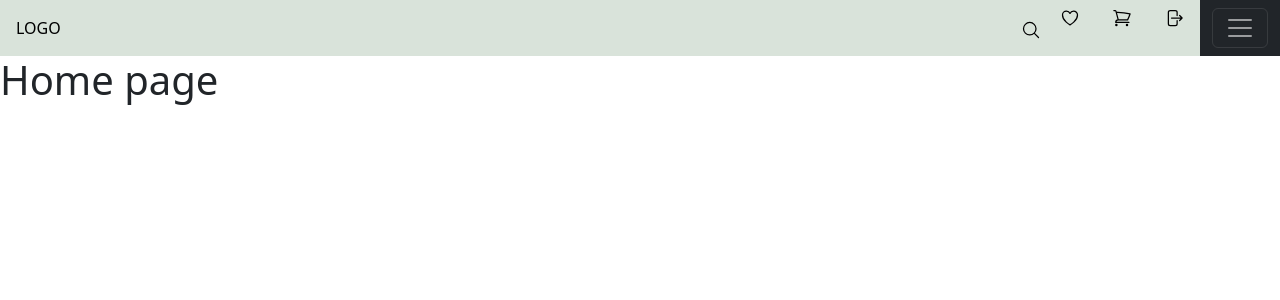
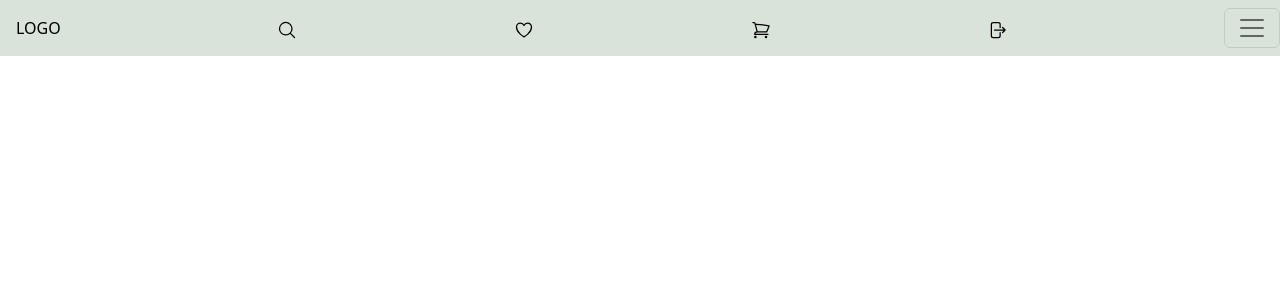
Before and after one commit to earthquake-algarve/react-service, a React (Create React App) app: page / in a window 1280 px wide. Shown: the top 300 px of the page. Built offline with nearby package versions, Linux system fonts and the light colour scheme.

Commit message:
refactor: navbar with react bootstrap

```diff
--- a/src/App.js
+++ b/src/App.js
@@ -1,4 +1,4 @@
-import Navbar from './components/Navbar'
+import Header from './components/Header'
 import Favorites from './pages/Favorites'
 import ShoppingCart from './pages/ShoppingCart'
 import Login from './pages/Login'
@@ -9,7 +9,7 @@ import 'bootstrap/dist/css/bootstrap.min.css';
 export default function App() {
   return (
     <>
-      <Navbar />
+      <Header />
       <div className="App">
         <Routes>
           <Route path='/' element={<Home />} />
--- /dev/null
+++ b/src/components/Header.js
@@ -0,0 +1,59 @@
+import { Link } from 'react-router-dom';
+import Button from 'react-bootstrap/Button';
+import Container from 'react-bootstrap/Container';
+import Form from 'react-bootstrap/Form';
+import Nav from 'react-bootstrap/Nav';
+import Navbar from 'react-bootstrap/Navbar';
+import Offcanvas from 'react-bootstrap/Offcanvas';
+import { MagnifyingGlass, Heart, ShoppingCart, Login, Menu } from '../Icons'
+
+
+
+export default function Header() {
+    return (
+      <>
+          <Container fluid className='container'>
+              {[false, 'sm', 'md', 'lg', 'xl', 'xxl'].map((expand) => (
+                  <Navbar key={expand}  expand={expand} className="navbar-custom" variant='light' fixed='top'>
+                      <Link to="/home" id='logo'>LOGO </Link>
+                      <Link id='search'><MagnifyingGlass /></Link>
+                      <Link to="/favorites" id='favorites'><Heart /></Link>
+                      <Link to="shoppingcart" id='shoppingcart'><ShoppingCart /></Link>
+                      <Link to="/login" id='login'><Login /></Link>
+                      <Navbar.Toggle aria-controls={`offcanvasNavbar-expand-${expand}`} />
+                      <Navbar.Offcanvas
+                      id={`offcanvasNavbar-expand-${expand}`}
+                      aria-labelledby={`offcanvasNavbarLabel-expand-${expand}`}
+                      placement="end"
+                      >
+                          <Offcanvas.Header closeButton>
+                              <Offcanvas.Title id={`offcanvasNavbarLabel-expand-${expand}`}>
+                              LOGO
+                              </Offcanvas.Title>
+                          </Offcanvas.Header>
+                          <Offcanvas.Body>
+                              <Nav className="justify-content-end flex-grow-1 pe-3">
+                                  <Link to="/news" id='news'>News</Link>
+                                  <Link to="/about" id='about'>About</Link>
+                                  <Link to="/contact" id='contact'>Contact</Link>
+                              </Nav>
+  {/*                             <Form className="d-flex">
+                              <Form.Control
+                                  type="search"
+                                  placeholder="Search"
+                                  className="me-2"
+                                  aria-label="Search"
+                              />
+                              <Button variant="outline-success">Search</Button>
+                              </Form> */}
+                          </Offcanvas.Body>
+                      </Navbar.Offcanvas>
+
+                  </Navbar>
+        ))}
+
+          </Container>
+
+      </>
+    );
+  }
--- a/src/components/Navbar.js
+++ /dev/null
@@ -1,85 +0,0 @@
-import {Link} from 'react-router-dom'
-import { MagnifyingGlass, Heart, ShoppingCart, Login, Menu } from '../Icons'
-
-
-
-export default function Navbar() {
-    function expandSearchBar(){
-        const searchBar = document.getElementById('searchbar')
-        const searchLink = document.getElementById('search-link')
-        const search = document.getElementById('search')
-        const icon= document.getElementById('icon')
-        searchBar.classList.toggle('active')
-        searchLink.classList.toggle('active')
-        search.classList.toggle('active')
-        icon.classList.toggle('active')
-    }
-
-    //not working
-    function expandMenu(){
-        const exampleLinks = document.getElementsByClassName('example-links')
-        if(exampleLinks.style.display === 'block'){
-            exampleLinks.style.display = 'none'
-        }
-        else{
-            exampleLinks.style.display='block'
-        }
-    }
-
-    return (
-        <>
-            <nav className="topnav">
-                <Link to="/" className="logo">
-                    LOGO
-                </Link>
-                <ul>
-                    {/* <form action="">
-                        <input type="search"/>
-                        <i className='fa fa-search' ><MagnifyingGlass /></i>
-                    </form> */}
-                    <div className="search-bar" id='searchbar'>
-                        <Link id='search-link'>
-                            <input type="text" className='search' id="search" />
-                            <div className='icon' >
-                                <i id='icon'  onClick={expandSearchBar} >
-                                    <MagnifyingGlass />
-                                </i>
-                            </div>
-                        </Link>
-                    </div>
-
-                    <div className='nav-items'>
-                        <Link to='/favorites'><Heart /></Link>
-                        <Link to='/shoppingcart'><ShoppingCart /></Link>
-                        <Link to='/login'><Login /></Link>
-                    </div>
-
-                    <div className='example-links'>
-                        <Link>News</Link>
-                        <Link>About</Link>
-                        <Link>Contact</Link>
-                    </div>
-
-                    {/* <div className='menu-hamburger'>
-                        <Link className='menu-icon' onClick={expandMenu}><Menu /></Link>
-                    </div> */}
-
-                    <nav class="navbar navbar-dark bg-dark">
-                        <div class="container-fluid">
-                            <button class="navbar-toggler" type="button" data-bs-toggle="collapse" data-bs-target="#navbarToggleExternalContent" aria-controls="navbarToggleExternalContent" aria-expanded="false" aria-label="Toggle navigation">
-                            <span class="navbar-toggler-icon"></span>
-                            </button>
-                        </div>
-                    </nav>
-                    <div class="collapse" id="navbarToggleExternalContent">
-                        <div class="bg-dark p-4">
-                            <h5 class="text-white h4">Collapsed content</h5>
-                            <span class="text-muted">Toggleable via the navbar brand.</span>
-                        </div>
-                    </div>
-
-                </ul>
-            </nav>
-        </>
-    )
-}
--- a/src/index.css
+++ b/src/index.css
@@ -1,173 +1,12 @@
-body {
-  margin: 0;
-  font-family: -apple-system, BlinkMacSystemFont, 'Segoe UI', 'Roboto', 'Oxygen',
-    'Ubuntu', 'Cantarell', 'Fira Sans', 'Droid Sans', 'Helvetica Neue',
-    sans-serif;
-  -webkit-font-smoothing: antialiased;
-  -moz-osx-font-smoothing: grayscale;
-}
-
-code {
-  font-family: source-code-pro, Menlo, Monaco, Consolas, 'Courier New',
-    monospace;
-}
-
-
-
-.topnav {
-  background-color: #D9E3DA;
-  display: flex;
-  justify-content: space-between;
-  align-items: center;
-
-}
-
-.topnav ul {
-  padding: 0;
-  margin: 0;
-  list-style: none;
-  display: flex;
-}
-
-.topnav a {
-  color: #000;
-  padding: 14px 16px;
+#logo, #search, #favorites, #shoppingcart, #login, #news, #about, #contact{
   text-decoration: none;
-}
-
-.topnav a:hover {
-  background-color: #FFFF;
   color: black;
 }
 
-/*
-form{
-  position: relative;
-  top: 45%;
-  left: 9.8%;
-  transform: translate(-50%,-50%);
-  transition: all 1s;
-  width: 50px;
-  height: 50px;
-  background: #D9E3DA;
-  box-sizing: border-box;
-  border-radius: 25px;
-  border: 4px solid #D9E3DA;
-  padding: 5px;
+#logo{
+  margin-left: 1rem;
 }
 
-input{
-  position: absolute;
-  top: 0;
-  left: 0;
-  width: 100%;;
-  height: 42.5px;
-  line-height: 30px;
-  outline: 0;
-  border: 0;
-  display: none;
-  font-size: 1em;
-  border-radius: 0 20px 20px 0;
-  padding: 0 20px;
-  margin-left: 30px;
+.navbar-custom {
+  background-color: #D9E3DA;
 }
-
-.fa{
-  box-sizing: border-box;
-  padding: 10px;
-  width: 42.5px;
-  height: 42.5px;
-  position: absolute;
-  top: 0;
-  left: 0;
-  border-radius: 20px 0 0 20px;
-  color: #07051a;
-  text-align: center;
-  font-size: 1.2em;
-  transition: all 1s;
-}
-
-form:hover{
-  width: 200px;
-  cursor: pointer;
-
-}
-
-form:hover input{
-  display: block;
-}
-
-form:hover .fa{
-  background: white;
-  color: black;
-} */
-
-.nav-items {
-  margin-top: 4px;
-}
-.menu-hamburger {
-  margin-top: 4px;
-}
-
-.topnav .example-links{
-  display: none;
-}
-
-
-.search-bar{
-  position:relative;
-
-}
-
-.search-bar input[type="text"] {
-  margin-left: 5px;
-  border: 0;
-  padding:0;
-  width: 0px;
-  height: 35px;
-  border-radius: 3px;
-  transition: all 0.8s ease;
-
-}
-
-.search-bar .icon {
-  display: flex;
-  position: absolute;
-  top: 0;
-  left: 0;
-  width: 30px;
-  height: 100%;
-  background: none;
-  border-radius: 3px;
-  color: #000;
-  transition: all 0.8 ease;
-}
-
-
-.search-bar .icon i {
-  position: absolute;
-  top: 50%;
-  left: 80%;
-  transform: translate(-50%, -50%);
-  cursor: pointer;
-}
-
-.search-bar .icon .active {
-  right: 10px;
-  transition: all 0.8s ease;
-}
-
-
-/* .search-bar .icon .active:hover {
-  background: none;
-} */
-.search-bar input[type="text"].active {
-  width: 200px;
-  transition: all 0.8s ease;
-  border-radius: 50px;
-
-}
-.search-link.active:hover{
-  background: none;
-
-}
```
